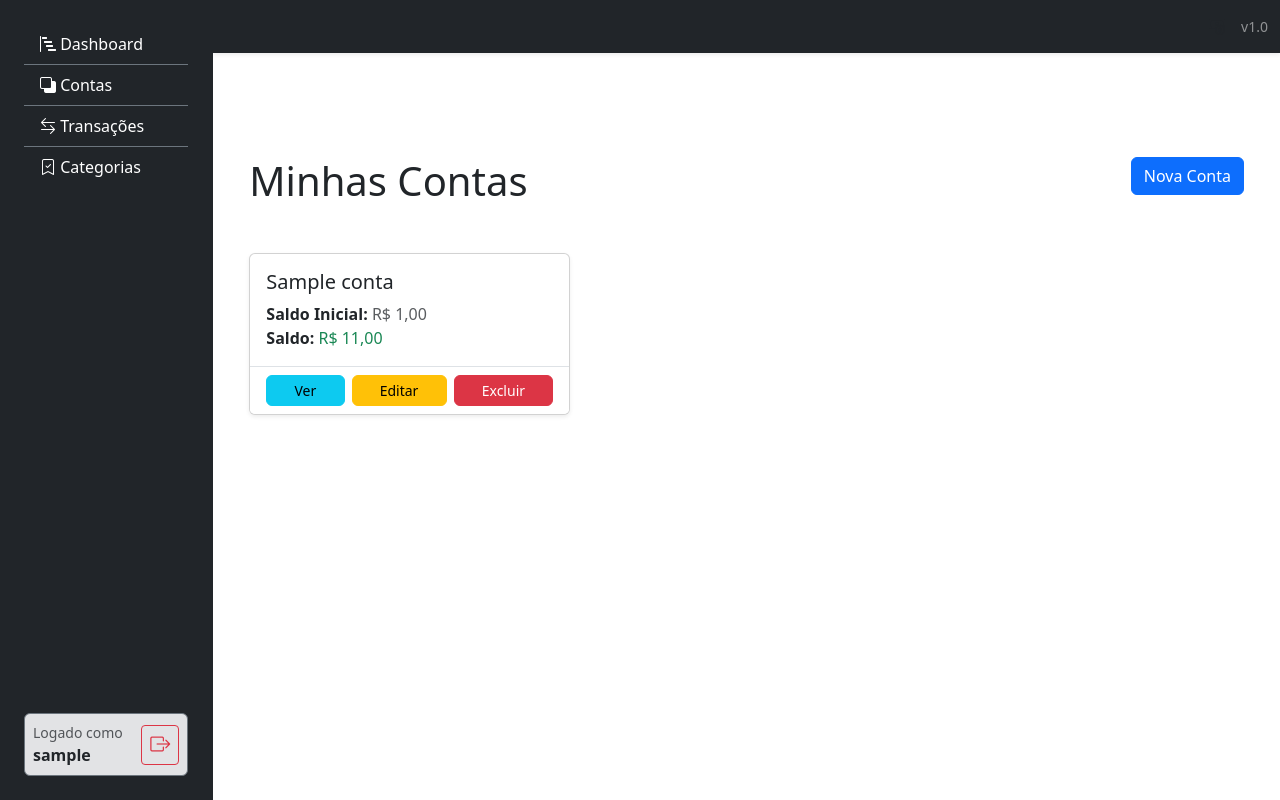
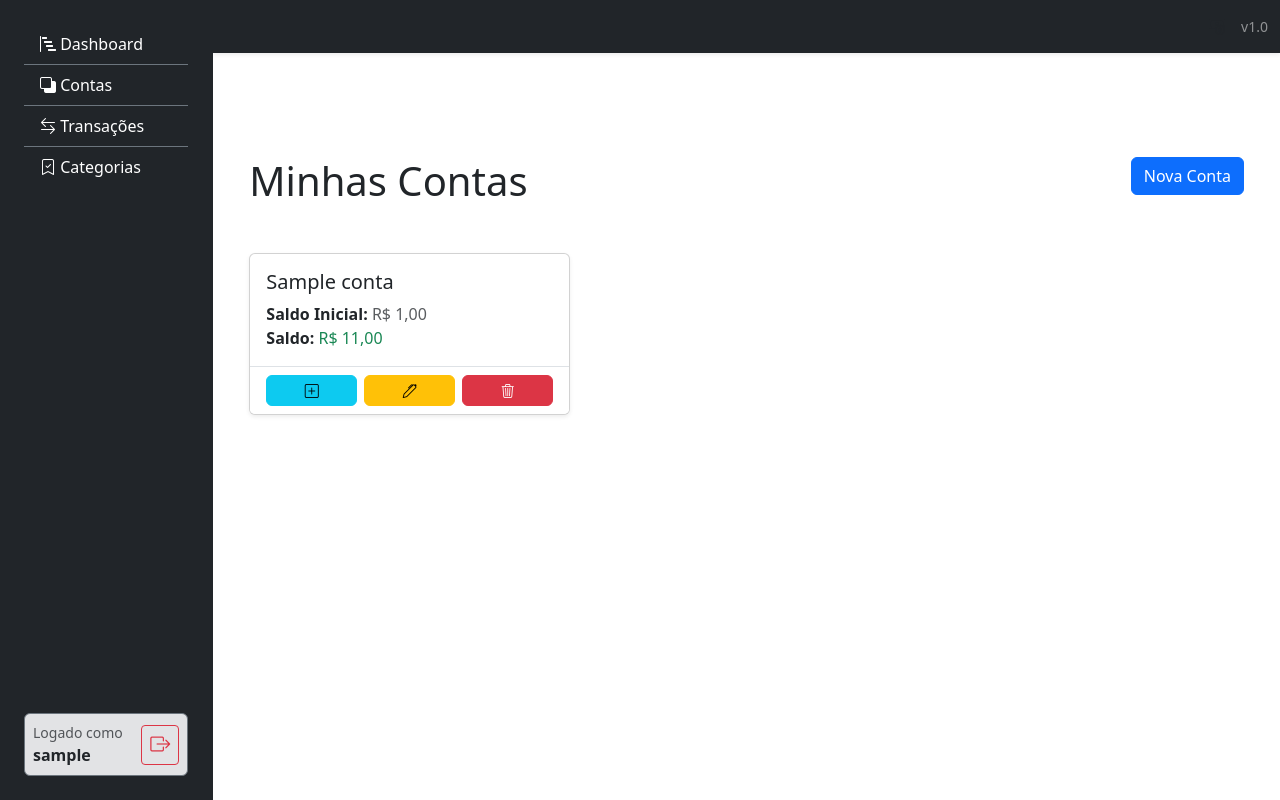
Before and after one commit to leonhardc/gestor-de-financas-pessoais, a Django app: page /contas/ in a window 1280 px wide. Run offline with Django 5.2, Linux system fonts and the light colour scheme; a user stored in the database is signed in; tables that the repository leaves empty hold one stand-in row (values such as "Sample post").

Commit message:
Mudanca no design dos botoes de transacoes, contas e categorias.

```diff
--- a/templates/contas/listar_contas.html
+++ b/templates/contas/listar_contas.html
@@ -29,9 +29,15 @@
                 </div>
                 <div class="card-footer bg-white border-top">
                     <div class="btn-group w-100 gap-2" role="group">
-                        <a href="{% url 'contas:ler_conta' conta.id %}" class="btn btn-sm btn-info rounded">Ver</a>
-                        <a href="{% url 'contas:atualizar_conta' conta.id %}" class="btn btn-sm btn-warning rounded">Editar</a>
-                        <button class="btn btn-sm btn-danger rounded" data-bs-toggle="modal" data-bs-target="#deleteModal{{ conta.id }}">Excluir</button>
+                        <a href="{% url 'contas:ler_conta' conta.id %}" class="btn btn-sm btn-info rounded" title="Ver detalhes">
+                            <i class="bi bi-plus-square"></i>
+                        </a>
+                        <a href="{% url 'contas:atualizar_conta' conta.id %}" class="btn btn-sm btn-warning rounded" title="Editar">
+                            <i class="bi bi-pen"></i>
+                        </a>
+                        <button class="btn btn-sm btn-danger rounded" data-bs-toggle="modal" data-bs-target="#deleteModal{{ conta.id }}" title="Excluir">
+                            <i class="bi bi-trash3"></i>
+                        </button>
 
                         <!-- Modal -->
                         <div class="modal fade" id="deleteModal{{ conta.id }}" tabindex="-1">
```
Also changed, not shown: templates/contas/listar_categorias.html (+9 -4 lines), templates/contas/listar_transacoes.html (+9 -3 lines).
